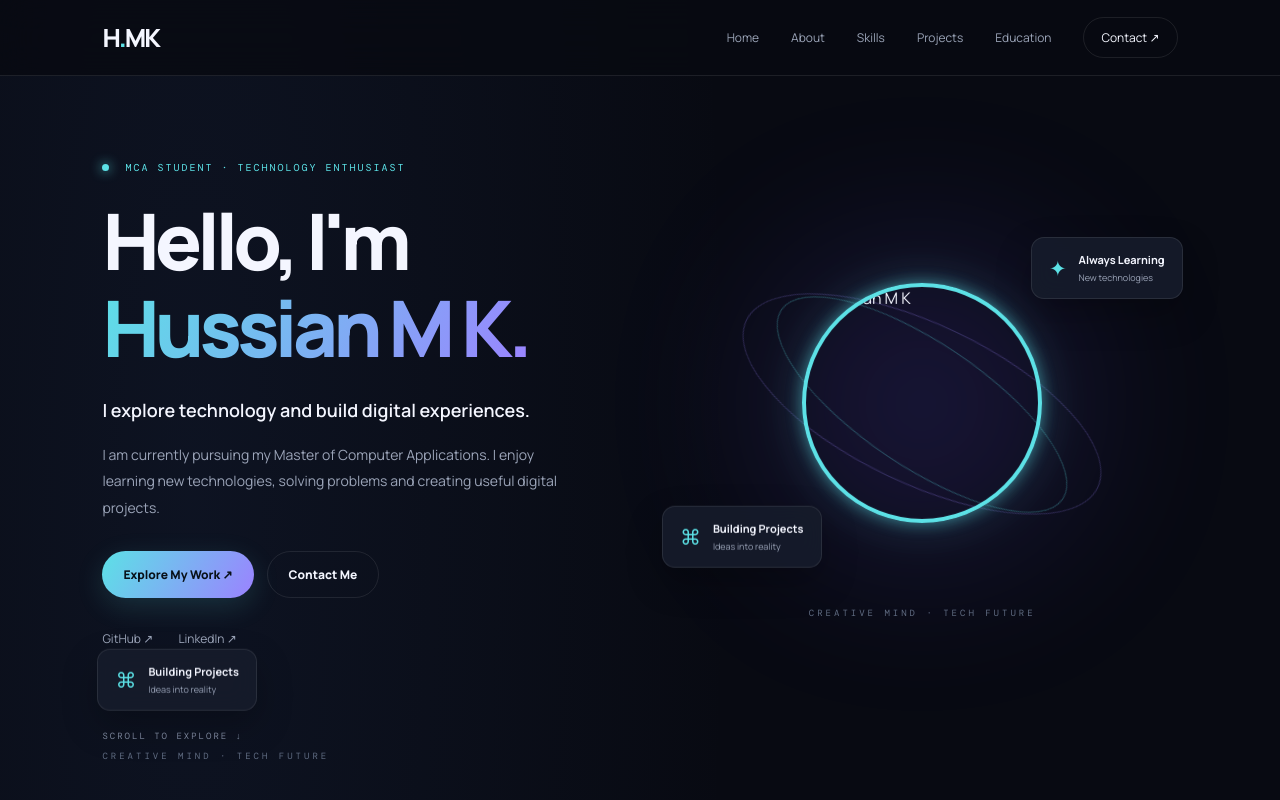
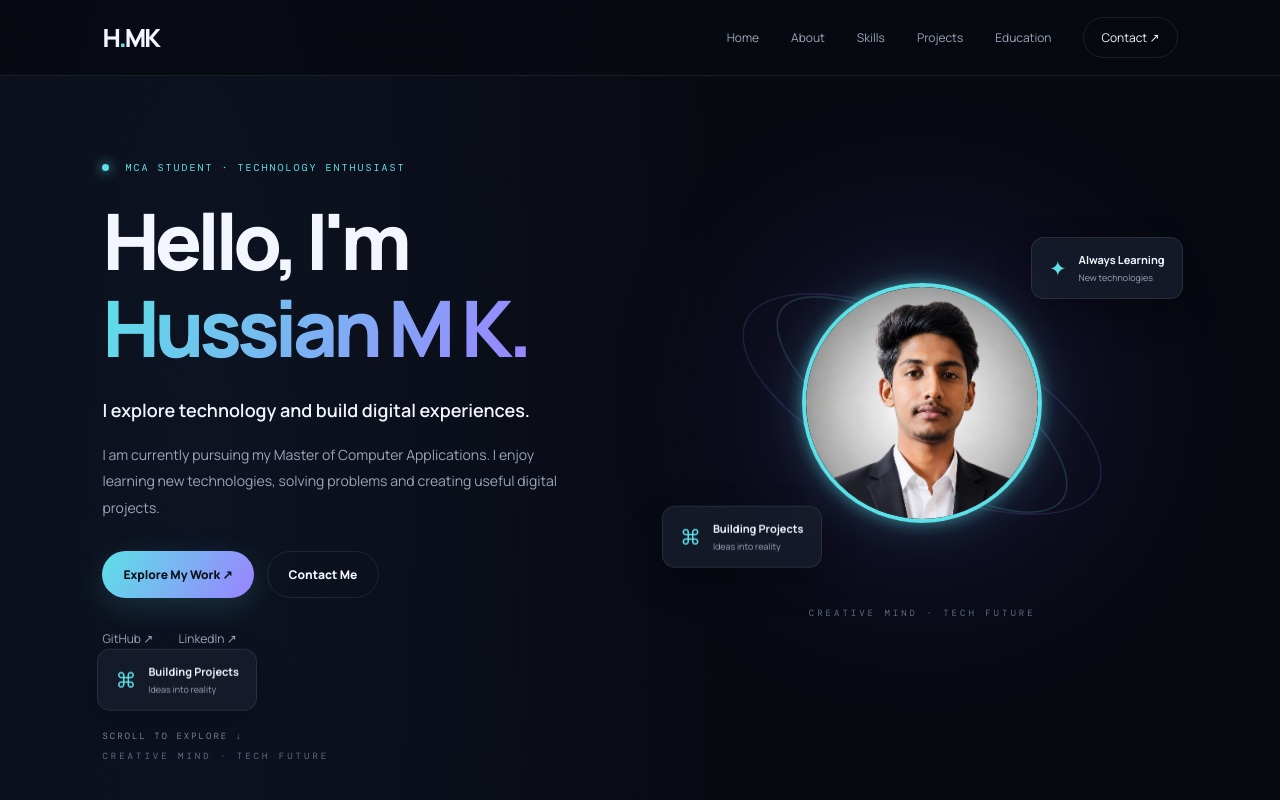
Before and after one commit to Hussianmk/Port_folio, a plain HTML site: page index.html in a window 1280 px wide. Shown: the top 800 px of the page. Drawn offline with nearby package versions, Linux system fonts and the light colour scheme.

Commit message:
Update index.html

```diff
--- a/index.html
+++ b/index.html
@@ -71,7 +71,7 @@
   <div class="orbit orbit-two"></div>
 
   <div class="main-orb">
-    <img src=""IMG-20260519-WA0001.jpg"" alt="Hussian M K">
+    <img src="IMG-20260519-WA0001.jpg" alt="Hussian M K">
   </div>
 
   <div class="floating-card card-top">
```
